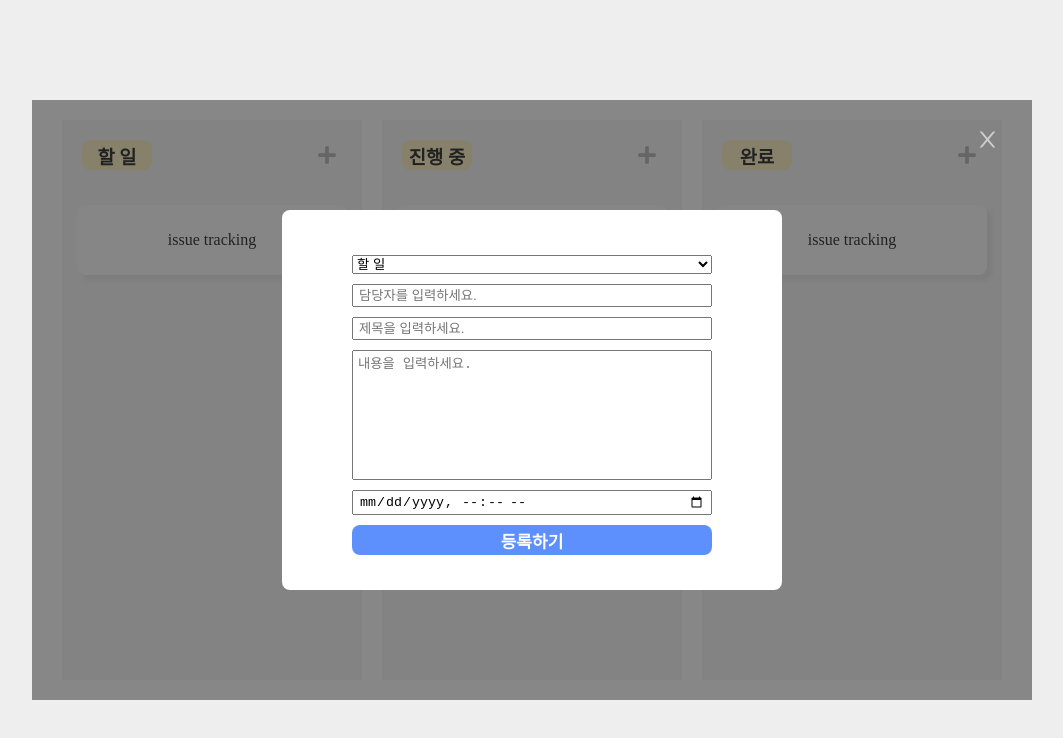
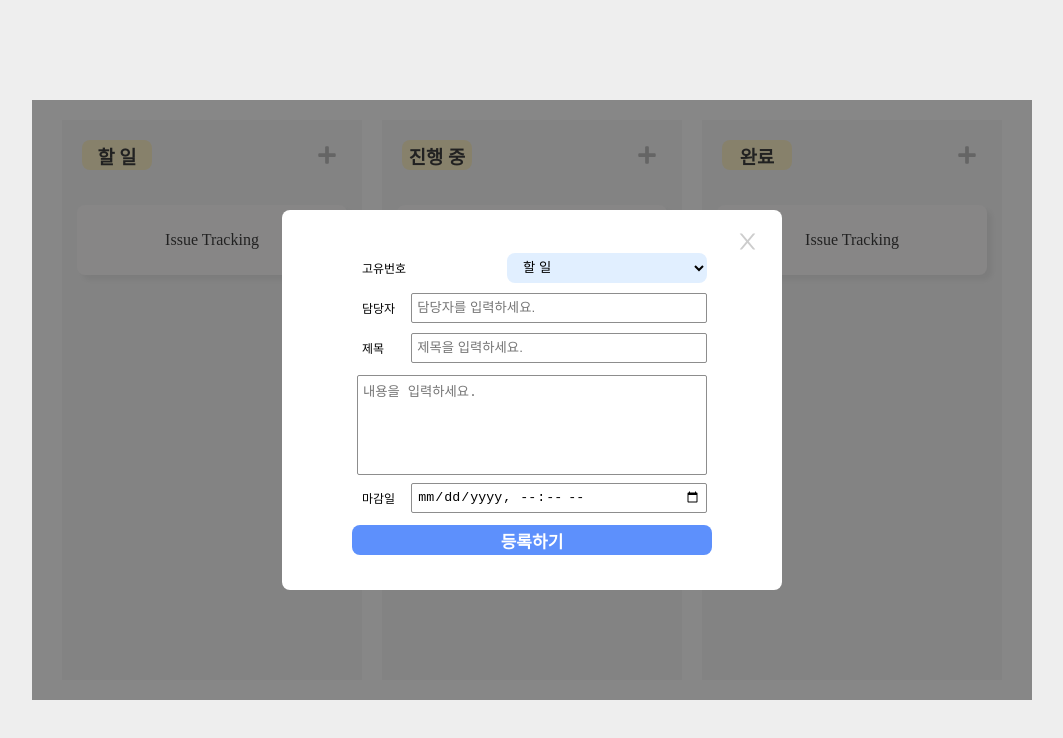
Before and after one commit to preonbording-5/pre-onboarding-8th-2-5, a React (Create React App) app: page / in a window 1280 px wide. Both pictures are taken after a click on the element 435 px from the left and 155 px from the top of the page. Shown: the top 738 px of the page, without its empty margins (108-1171 px from the left). Built offline with nearby package versions, Linux system fonts and the light colour scheme.

Commit message:
feat: 담당자 검색 및 선택 지정 기능 추가

```diff
--- a/src/lib/dummyData.ts
+++ /dev/null
@@ -1 +0,0 @@
-export const manager = ['김OO', '이OO', '박OO', '최OO', '김민수', '김철수', '홍길동', '가나다'];
--- /dev/null
+++ b/src/lib/dummyData/managersData.ts
@@ -0,0 +1 @@
+export const managers = ['김OO', '이OO', '박OO', '최OO', '김민수', '김철수', '홍길동', '가나다'];
--- /dev/null
+++ b/src/lib/type/IssueProps.ts
@@ -0,0 +1,8 @@
+export interface IssueProps {
+  state: string;
+  id: number;
+  title: string;
+  text: string;
+  due: string;
+  manager: string;
+}
--- a/src/ui/components/IssueTracking/IssueItem.tsx
+++ b/src/ui/components/IssueTracking/IssueItem.tsx
@@ -1,45 +1,32 @@
-import React, { useState } from 'react';
+import React from 'react';
 import styled from 'styled-components';
 import { FaPlus } from 'react-icons/fa';
-import IssueModal from './IssueModal';
+import { IssueProps } from '../../../lib/type/IssueProps';
 
 interface IssueItemProps {
   issueState: string;
-  issueStateData: string[];
+  handleOpenCreateModal: (issueState: string) => void;
+  issues: IssueProps[];
 }
 
-const IssueItem = ({ issueState, issueStateData }: IssueItemProps) => {
-  const [isOpen, setIsOpen] = useState(false);
-  const [selected, setSelected] = useState('김OO');
-
-  const isCreateModalOpen = () => {
-    setIsOpen((prev) => !prev);
-  };
-
-  const handleChangeSelect = (e: any) => {
-    setSelected(e.target.value);
+const IssueItem = ({ issueState, handleOpenCreateModal, issues }: IssueItemProps) => {
+  const handleCreateClick = () => {
+    handleOpenCreateModal(issueState);
   };
 
   return (
     <Container>
       <Header>
         <Title>{issueState}</Title>
-        <PlusBox onClick={isCreateModalOpen}>
+        <PlusBox onClick={handleCreateClick}>
           <FaPlus />
         </PlusBox>
       </Header>
       <IssueContainer>
-        <Issue>issue tracking</Issue>
+        <Issue>
+          <div>Issue Tracking</div>
+        </Issue>
       </IssueContainer>
-      {isOpen && (
-        <IssueModal
-          isOpen={isOpen}
-          isModalOpen={isCreateModalOpen}
-          issueStateData={issueStateData}
-          selectedState={selected}
-          handleChangeSelect={handleChangeSelect}
-        />
-      )}
     </Container>
   );
 };
--- a/src/ui/components/IssueTracking/IssueModal.tsx
+++ b/src/ui/components/IssueTracking/IssueModal.tsx
@@ -1,6 +1,7 @@
-import React from 'react';
+import React, { useRef, useState } from 'react';
 import styled, { css } from 'styled-components';
 import { AiOutlineClose } from 'react-icons/ai';
+import { managers } from '../../../lib/dummyData/managersData';
 
 interface Props {
   isOpen: boolean;
@@ -8,28 +9,104 @@ interface Props {
   issueStateData: string[];
   selectedState: string;
   handleChangeSelect: any;
+  onSubmit: any;
 }
 
-const IssueCreate = ({ isOpen, isModalOpen, selectedState, handleChangeSelect, issueStateData }: Props) => {
+const IssueCreate = ({ isOpen, isModalOpen, selectedState, issueStateData, onSubmit }: Props) => {
+  const [userInput, setUserInput] = useState({
+    state: selectedState,
+    title: '',
+    text: '',
+    due: '',
+    manager: '',
+  });
+  const [isOpenSearchList, setIsOpenSearchList] = useState(false);
+  const [searchManagerList, setSearchManagerList] = useState<string[]>([]);
+
+  const handleChangeInput = (e: any) => {
+    const { value, name } = e.target;
+    if (value === '') {
+      setIsOpenSearchList(false);
+    }
+    setUserInput({
+      ...userInput,
+      [name]: value,
+    });
+    const regexp = new RegExp(value, 'gi');
+    const searchManager = managers.filter((manager) => manager.match(regexp));
+    // console.log(searchManager, managers, value);
+    setSearchManagerList(searchManager);
+    setIsOpenSearchList(true);
+  };
+
+  const handleSearchInputClick = (searchInputText: string) => {
+    // console.log('searchInputText', searchInputText);
+    setUserInput((prevUserInput) => ({
+      ...prevUserInput,
+      manager: searchInputText,
+    }));
+    setIsOpenSearchList(false);
+  };
+
   return (
     <Container isOpen={isOpen}>
       {isOpen ? (
         <InputContainer>
           <CloseBox onClick={isModalOpen}>
-            <AiOutlineClose color="#cdcdcd" />
+            <AiOutlineClose color='#cdcdcd' />
           </CloseBox>
-          <SelectState onChange={handleChangeSelect} value={selectedState}>
-            {issueStateData.map((item: any) => (
+          <InputDetailContainer>
+            <Label htmlFor='고유번호'>고유번호</Label>
+            <Input id='고유번호' type='text' readOnly={true} />
+            <SelectState onChange={handleChangeInput} name='state' value={userInput.state}>
+              {issueStateData.map((item: string) => (
                 <option value={item} key={item}>
                   {item}
                 </option>
               ))}
             </SelectState>
-          <Input type="text" placeholder="담당자를 입력하세요." />
-          <Input type="text" placeholder="제목을 입력하세요." />
-          <Textarea placeholder="내용을 입력하세요." />
-          <Input type="datetime-local" />
-          <Button>등록하기</Button>
+          </InputDetailContainer>
+          <InputDetailContainer>
+            <Label htmlFor='manager'>담당자</Label>
+            <Input
+              id='manager'
+              name='manager'
+              type='text'
+              placeholder='담당자를 입력하세요.'
+              onChange={handleChangeInput}
+              value={userInput.manager}
+            />
+          </InputDetailContainer>
+          {isOpenSearchList && searchManagerList.length > 0 && (
+            <SearchInput>
+              {searchManagerList.map((manager) => (
+                <li
+                  onClick={() => {
+                    handleSearchInputClick(manager);
+                  }}
+                >
+                  {manager}
+                </li>
+              ))}
+            </SearchInput>
+          )}
+          <InputDetailContainer>
+            <Label htmlFor='title'>제목</Label>
+            <Input
+              id='title'
+              type='text'
+              name='title'
+              placeholder='제목을 입력하세요.'
+              value={userInput.title}
+              onChange={handleChangeInput}
+            />
+          </InputDetailContainer>
+          <Textarea name='text' placeholder='내용을 입력하세요.' value={userInput.text} onChange={handleChangeInput} />
+          <InputDetailContainer>
+            <Label htmlFor='due'>마감일</Label>
+            <Input id='due' name='due' type='datetime-local' value={userInput.due} onChange={handleChangeInput} />
+          </InputDetailContainer>
+          <Button onClick={onSubmit}>등록하기</Button>
         </InputContainer>
       ) : null}
     </Container>
@@ -68,8 +145,8 @@ const CloseBox = styled.div`
   font-size: 25px;
   font-weight: 600;
   position: absolute;
-  top: 4%;
-  right: 3%;
+  top: 21%;
+  right: 27%;
   cursor: pointer;
 `;
 
@@ -85,22 +162,57 @@ const InputContainer = styled.div`
 `;
 
 const SelectState = styled.select`
-  margin-top: 10px;
+  width: 200px;
+  height: 30px;
+  padding: 2px 12px;
+  background-color: #e1efff;
+  border: none;
+  border-radius: 8px;
+  outline: none;
+`;
+
+const InputDetailContainer = styled.label`
   width: 360px;
+  height: 35px;
+  margin-top: 5px;
+  display: flex;
+  flex-direction: row;
+  justify-content: space-between;
+  align-items: center;
+  font-size: 8px;
+  padding: 2px 5px;
+`;
+
+const Label = styled.label`
+  width: 55px;
+  font-size: 12px;
+  padding: 2px 5px;
 `;
 
 const Input = styled.input`
-  margin-top: 10px;
-  width: 360px;
+  width: 300px;
+  height: 30px;
   padding: 2px 5px;
+  outline: none;
+  border: 1px solid #8d8d8d;
+  border-radius: 2px;
+
+  &:read-only {
+    border: none;
+    width: 94px;
+  }
 `;
 
 const Textarea = styled.textarea`
-  width: 360px;
-  height: 130px;
+  width: 350px;
+  height: 100px;
   margin-top: 10px;
-  padding: 2px 5px;
+  padding: 5px 5px;
+  border: 1px solid #8d8d8d;
+  border-radius: 2px;
   resize: none;
+  outline: none;
+  overflow-y: auto;
 `;
 
 const Button = styled.button`
@@ -115,3 +227,29 @@ const Button = styled.button`
   border: none;
   cursor: pointer;
 `;
+
+const SearchInput = styled.div`
+  width: 295px;
+  height: auto;
+  padding: 2px 5px;
+  background-color: white;
+  border: 1px solid #ddd;
+  border-radius: 2px;
+  outline: none;
+  position: fixed;
+  top: 221px;
+  left: 380px;
+  overflow-y: auto;
+  z-index: 1;
+  box-shadow: 0 4px 5px rgba(134, 133, 133, 0.3);
+  list-style: none;
+
+  li {
+    padding: 0;
+    cursor: pointer;
+
+    &:hover {
+      background: #e2e2e2;
+    }
+  }
+`;
--- a/src/ui/pages/IssueTrackingPage.tsx
+++ b/src/ui/pages/IssueTrackingPage.tsx
@@ -1,15 +1,48 @@
-import React from 'react';
+import React, { useState } from 'react';
 import styled from 'styled-components';
+import IssueModal from '../components/IssueTracking/IssueModal';
 import IssueItem from '../components/IssueTracking/IssueItem';
+import { IssueProps } from '../../lib/type/IssueProps';
 
 const IssueTrackingPage = () => {
   const issueStateData = ['할 일', '진행 중', '완료'];
 
+  const [isOpen, setIsOpen] = useState(false);
+  const [selectedState, setSelectedState] = useState('할 일');
+  const [issues, setIssues] = useState<IssueProps[]>([]);
+
+  const handleToggleOpen = () => {
+    setIsOpen((prev) => !prev);
+  };
+
+  const handleOpenCreateModal = (issueState: string) => {
+    setSelectedState(issueState);
+    handleToggleOpen();
+  };
+
+  const handleChangeSelect = (e: any) => {
+    setSelectedState(e.target.value);
+  };
+
+  const handleIssueSubmit = () => {
+    handleToggleOpen();
+  };
+
   return (
     <Container>
-      <IssueItem issueState="할 일" issueStateData={issueStateData} />
-      <IssueItem issueState="진행 중" issueStateData={issueStateData} />
-      <IssueItem issueState="완료" issueStateData={issueStateData} />
+      {isOpen && (
+        <IssueModal
+          isOpen={isOpen}
+          isModalOpen={handleToggleOpen}
+          issueStateData={issueStateData}
+          selectedState={selectedState}
+          handleChangeSelect={handleChangeSelect}
+          onSubmit={handleIssueSubmit}
+        />
+      )}
+      <IssueItem issueState="할 일" handleOpenCreateModal={handleOpenCreateModal} issues={issues} />
+      <IssueItem issueState="진행 중" handleOpenCreateModal={handleOpenCreateModal} issues={issues} />
+      <IssueItem issueState="완료" handleOpenCreateModal={handleOpenCreateModal} issues={issues} />
     </Container>
   );
 };
```
Lines whose indentation alone changed are shown as unchanged.
